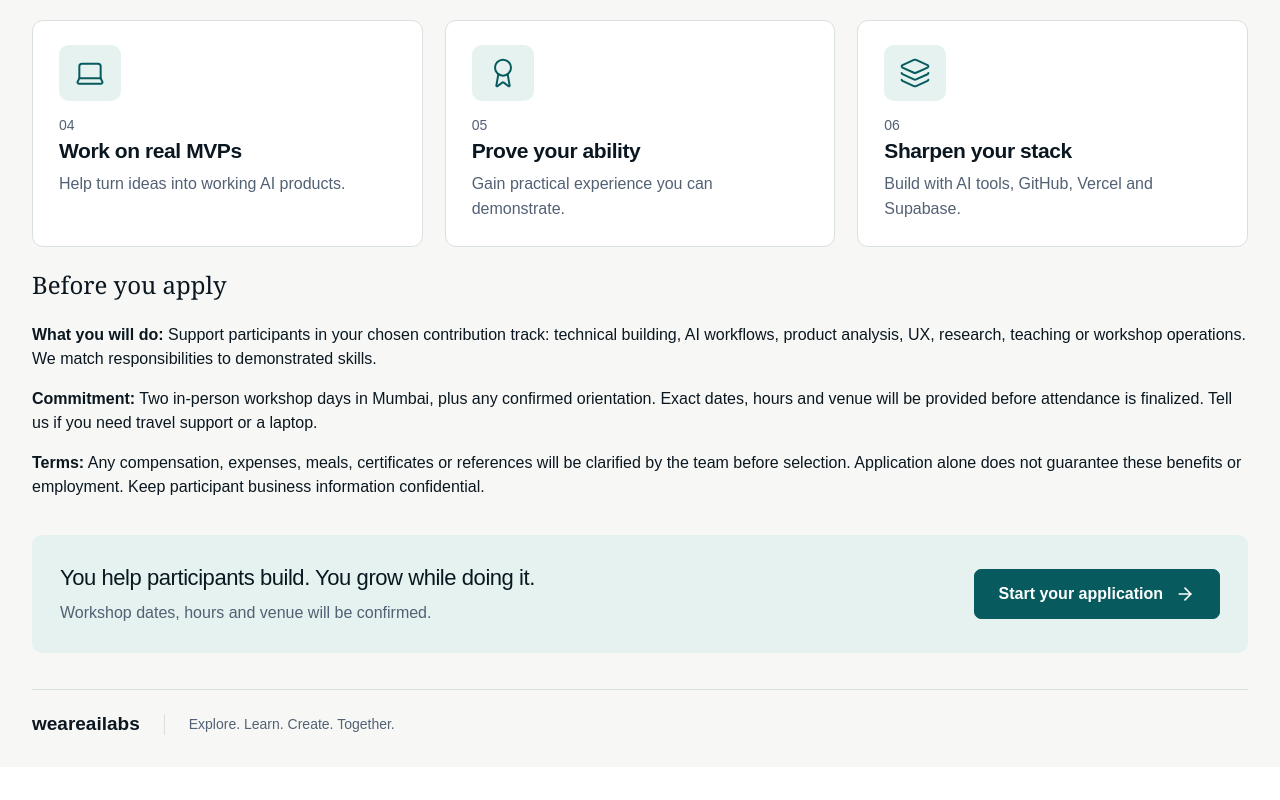
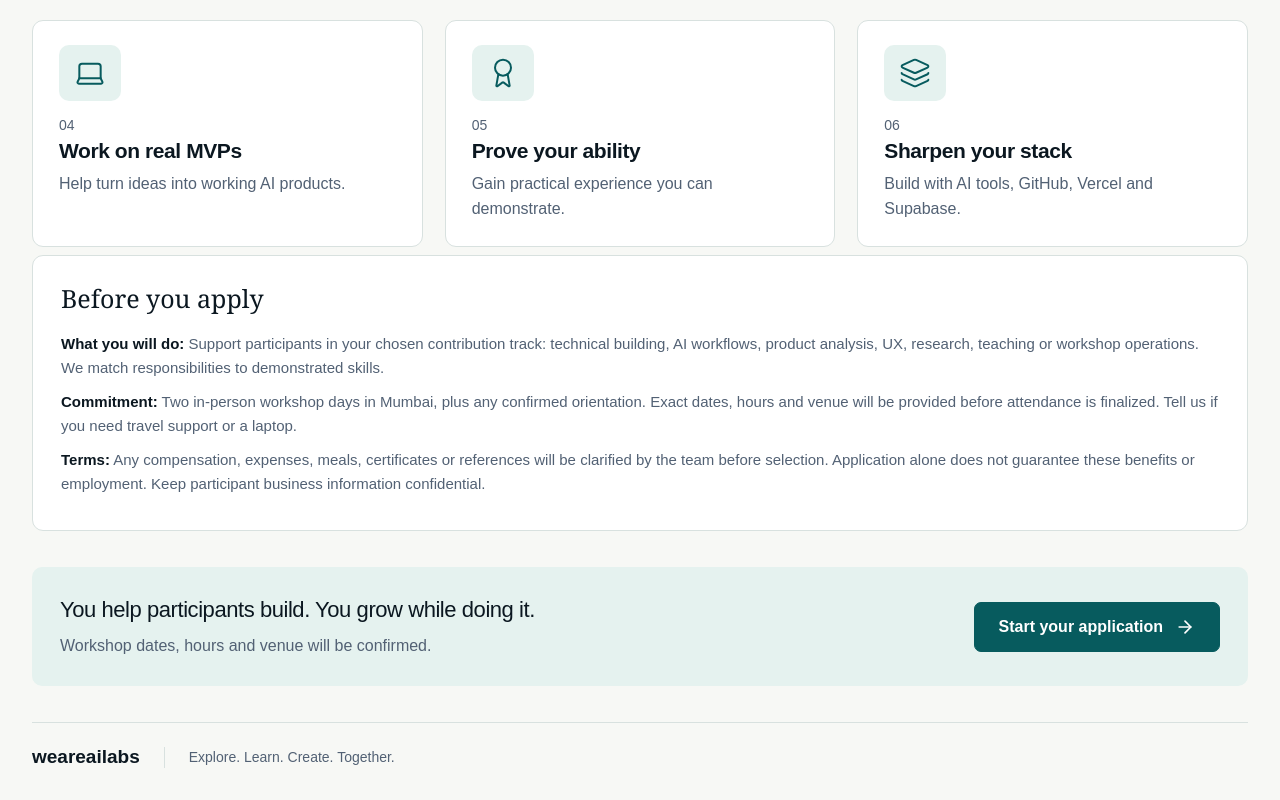
Before and after one commit to gthawani-del/Ai-lans, a Next.js app: page /volunteer in a window 1280 px wide. Shown: the part 810-1610 px from the top of the page. Before the commit the page ends 1577 px from the top, so only its background shows below. Built offline with nearby package versions, Linux system fonts and the light colour scheme.

Commit message:
Align volunteer transparency and privacy copy with streamlined screening

```diff
--- a/app/volunteer/volunteer.css
+++ b/app/volunteer/volunteer.css
@@ -102,3 +102,10 @@
   .vh-dialog-content { padding: 30px 24px; }
 }
 @media (prefers-reduced-motion: reduce) { .volunteerHome .vh-button { transition: none; } }
+
+/* Volunteer role transparency */
+.vh-practical{padding:24px 28px;margin:8px 0 20px;border:1px solid var(--vh-line);border-radius:11px;background:var(--vh-surface)}
+.vh-practical h2{margin:0 0 15px;font-size:25px;color:var(--vh-ink)}
+.vh-practical p{font-size:15px;line-height:1.6;margin:10px 0;color:var(--vh-muted)}
+.vh-practical strong{color:var(--vh-ink)}
+@media(max-width:700px){.vh-practical{padding:20px;margin:8px 0}.vh-practical h2{font-size:22px}}
```
